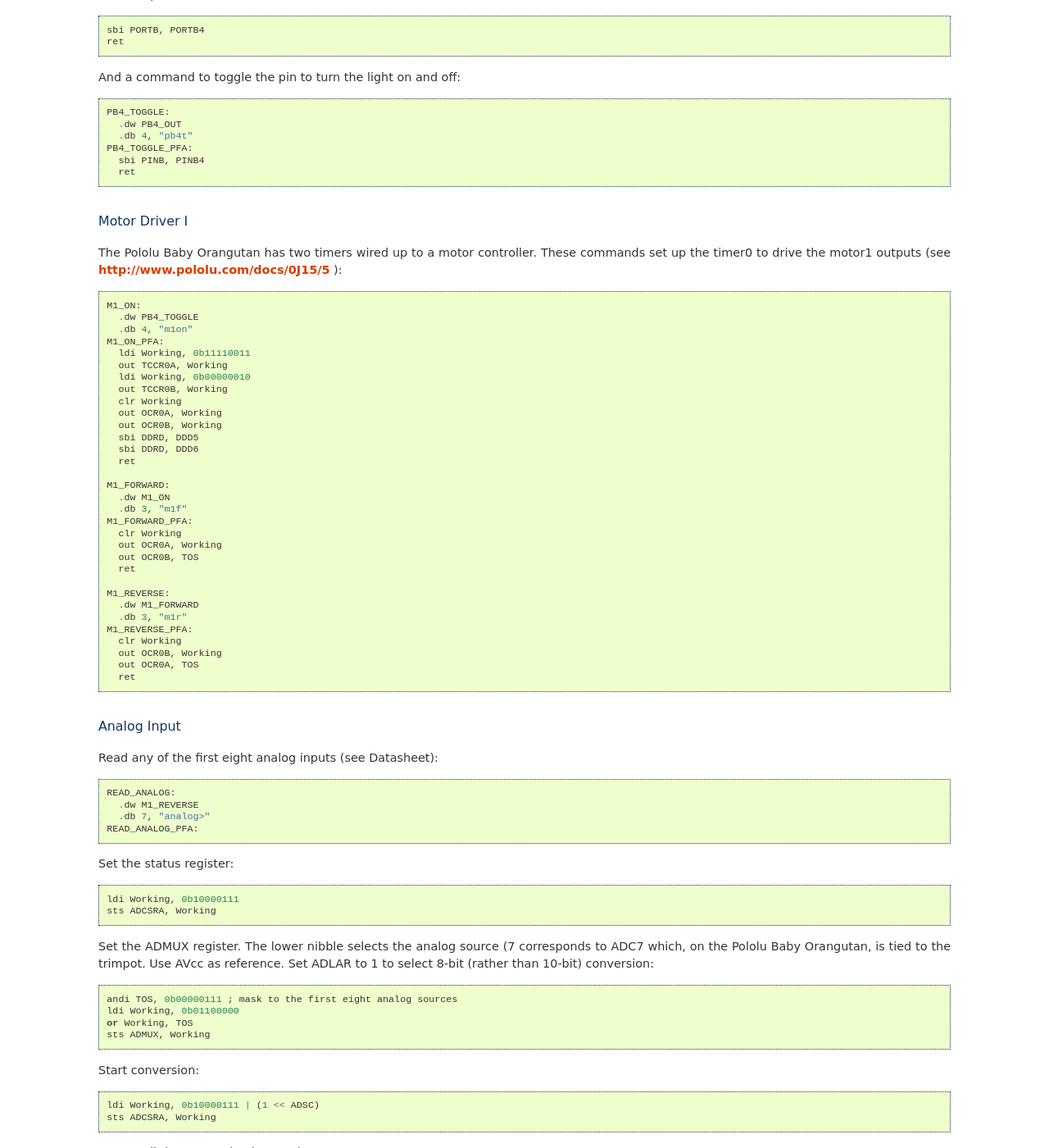
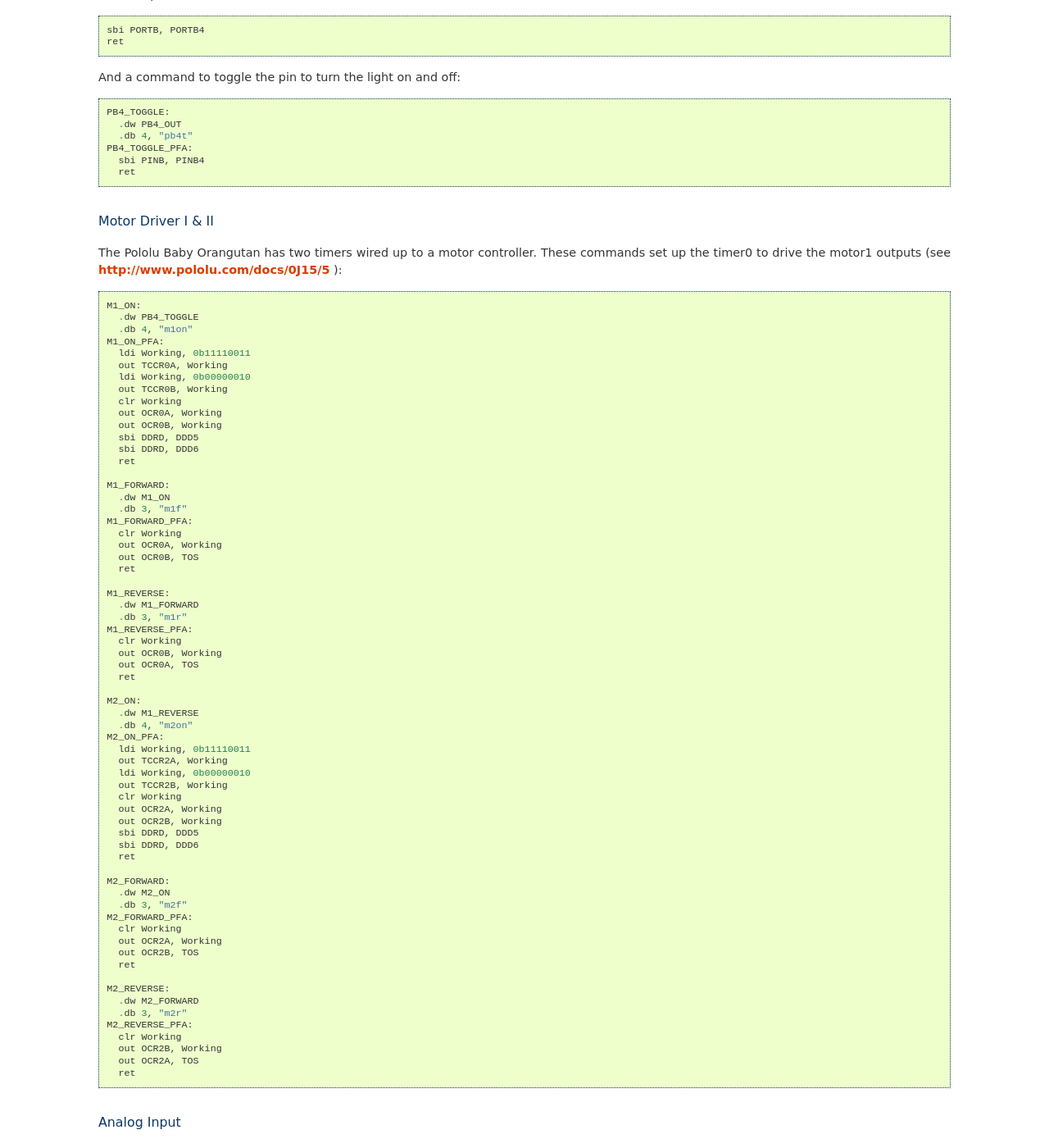
Before and after one commit to PhoenixBureau/PigeonComputer, a Sphinx documentation site: the page built from docs/avrvm.rst, in a window 1280 px wide and 1400 px high, scrolled down 16987 px. Shown: the whole window at 82% size. Built offline with Sphinx 7.4.7, drawn with Linux system fonts in a browser that asks for light colours.

Commit message:
Added motor 2 control.

```diff
--- a/docs/avrvm.rst
+++ b/docs/avrvm.rst
@@ -1014,8 +1014,8 @@ And a command to toggle the pin to turn the light on and off::
       ret
 
 
-Motor Driver I
-~~~~~~~~~~~~~~
+Motor Driver I & II
+~~~~~~~~~~~~~~~~~~~
 
 The Pololu Baby Orangutan has two timers wired up to a motor controller.
 These commands set up the timer0 to drive the motor1 outputs (see
@@ -1054,6 +1054,39 @@ http://www.pololu.com/docs/0J15/5 )::
       out OCR0A, TOS
       ret
 
+    M2_ON:
+      .dw M1_REVERSE
+      .db 4, "m2on"
+    M2_ON_PFA:
+      ldi Working, 0b11110011
+      out TCCR2A, Working
+      ldi Working, 0b00000010
+      out TCCR2B, Working
+      clr Working
+      out OCR2A, Working
+      out OCR2B, Working
+      sbi DDRD, DDD5
+      sbi DDRD, DDD6
+      ret
+
+    M2_FORWARD:
+      .dw M2_ON
+      .db 3, "m2f"
+    M2_FORWARD_PFA:
+      clr Working
+      out OCR2A, Working
+      out OCR2B, TOS
+      ret
+
+    M2_REVERSE:
+      .dw M2_FORWARD
+      .db 3, "m2r"
+    M2_REVERSE_PFA:
+      clr Working
+      out OCR2B, Working
+      out OCR2A, TOS
+      ret
+
 
 Analog Input
 ~~~~~~~~~~~~
@@ -1061,7 +1094,7 @@ Analog Input
 Read any of the first eight analog inputs (see Datasheet)::
 
     READ_ANALOG:
-      .dw M1_REVERSE
+      .dw M2_REVERSE
       .db 7, "analog>"
     READ_ANALOG_PFA:
 
```
